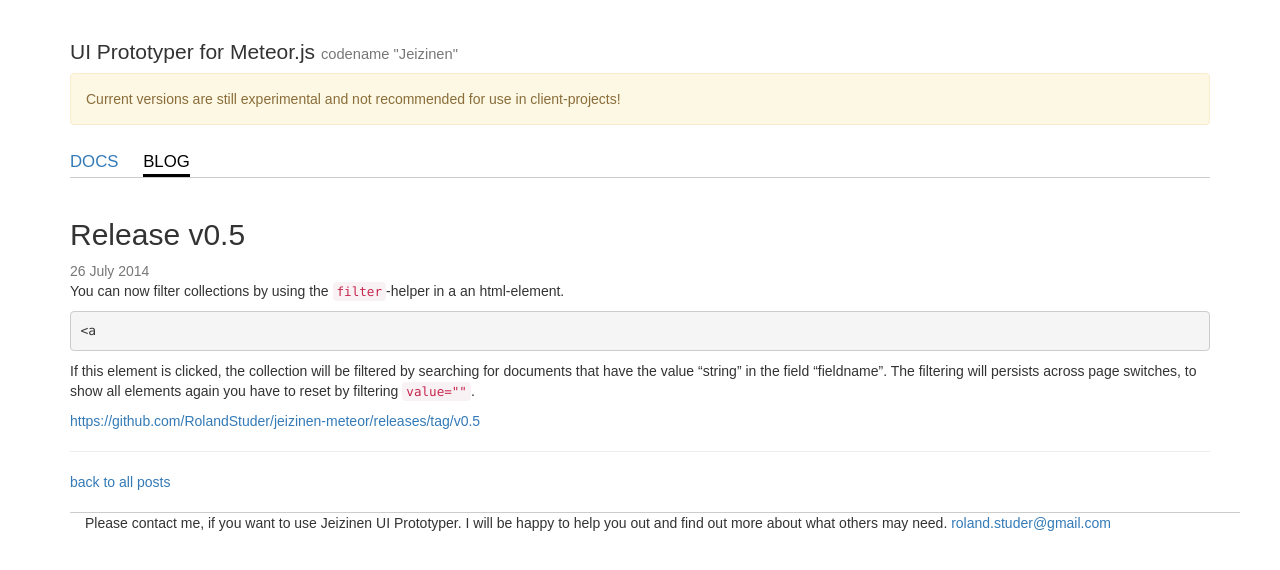
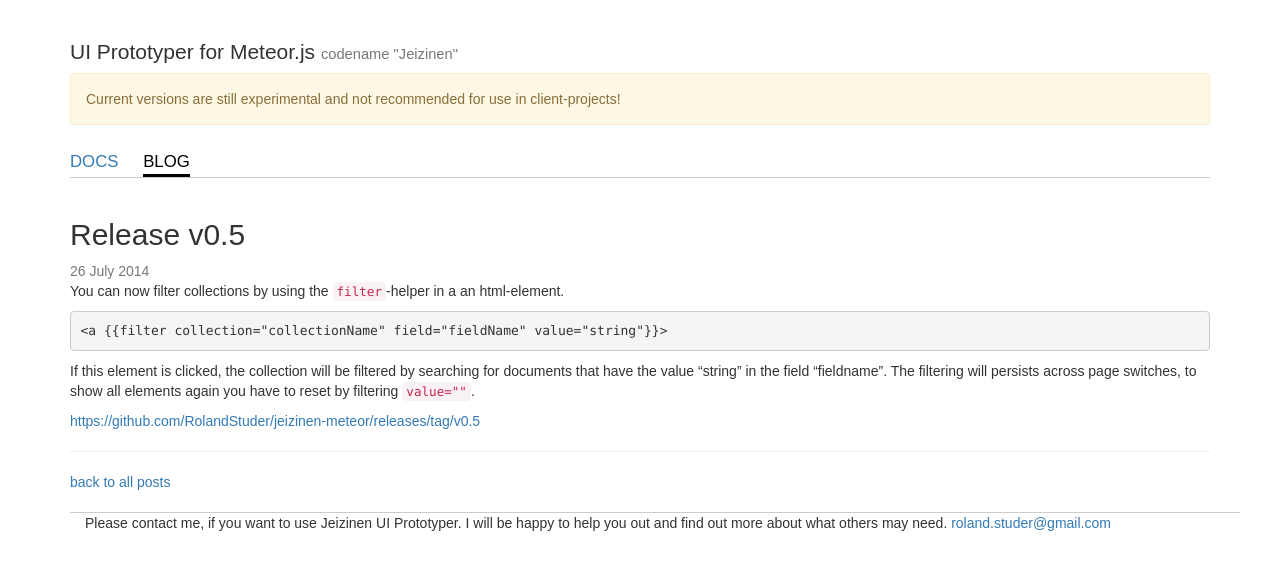
Before and after one commit to RolandStuder/jeizinen-meteor, a Jekyll site: the page built from _posts/2014-07-26-v0-5.md, in a window 1280 px wide. Shown: the top 570 px of the page. Built offline with Jekyll 4.4.1, drawn with Linux system fonts in a browser that asks for light colours; nearby versions of some CDN libraries; some web fonts are replaced; a style sheet for code colours, icons or effects is not loaded.

Commit message:
corrected post with raw tags

```diff
--- a/_posts/2014-07-26-v0-5.md
+++ b/_posts/2014-07-26-v0-5.md
@@ -6,10 +6,14 @@ version: v0.5
 category: release
 ---
 
+{%raw %}
+
 You can now filter collections by using the `filter`-helper in a an html-element.
 
-    <a {{filter collection="collectionName" field="fieldName" value="string"}}
+    <a {{filter collection="collectionName" field="fieldName" value="string"}}>
 
 If this element is clicked, the collection will be filtered by searching for documents that have the value "string" in the field "fieldname". The filtering will persists across page switches, to show all elements again you have to reset by filtering `value=""`.
 
 [https://github.com/RolandStuder/jeizinen-meteor/releases/tag/v0.5](https://github.com/RolandStuder/jeizinen-meteor/releases/tag/v0.5)
+
+{%endraw %}
```
